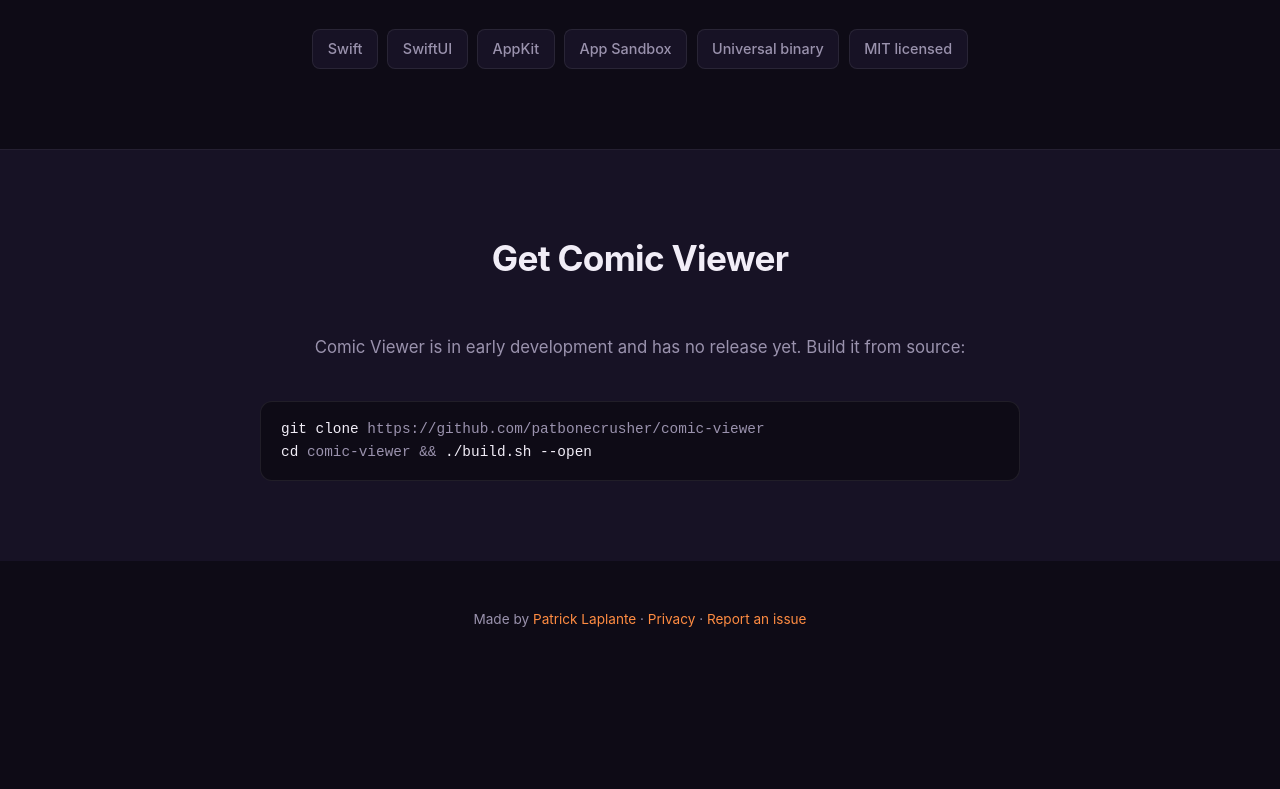
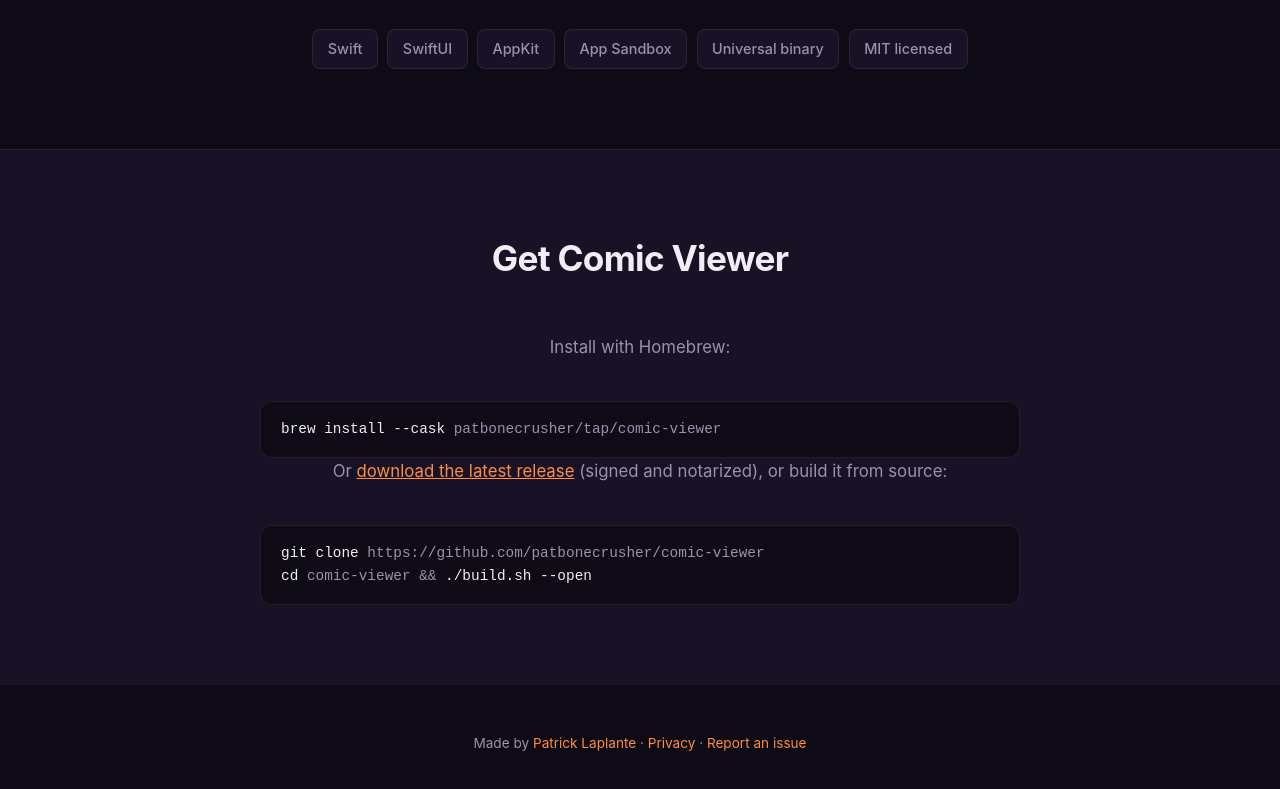
Before and after one commit to patbonecrusher/comic-viewer, a plain HTML site: page docs/index.html in a window 1280 px wide. Shown: the part 2252-3041 px from the top of the page. Before the commit the page ends 2931 px from the top, so only its background shows below. Drawn offline with Linux system fonts and the light colour scheme.

Commit message:
Install instructions for the first release
Co-Authored-By: Claude Fable 5.2 <noreply@anthropic.com>

```diff
--- a/docs/index.html
+++ b/docs/index.html
@@ -87,6 +87,7 @@
 
         .download { padding: 5rem 1.5rem; text-align: center; background: var(--surface); border-top: 1px solid rgba(255,255,255,0.06); }
         .download p { color: var(--text-muted); margin-bottom: 2.5rem; font-size: 1.05rem; }
+        .download a { color: var(--accent-2); }
         .dl-grid { display: grid; grid-template-columns: repeat(auto-fit, minmax(240px, 1fr)); gap: 1rem; max-width: 760px; margin: 0 auto; }
         .dl-card {
             background: var(--bg); border: 1px solid rgba(255,255,255,0.08); border-radius: var(--radius);
@@ -156,7 +157,9 @@
 
 <section class="download" id="download">
     <h2>Get Comic Viewer</h2>
-    <p>Comic Viewer is in early development and has no release yet. Build it from source:</p>
+    <p>Install with Homebrew:</p>
+    <pre><b>brew install --cask</b> patbonecrusher/tap/comic-viewer</pre>
+    <p>Or <a href="https://github.com/patbonecrusher/comic-viewer/releases/latest">download the latest release</a> (signed and notarized), or build it from source:</p>
     <pre><b>git clone</b> https://github.com/patbonecrusher/comic-viewer
 <b>cd</b> comic-viewer &amp;&amp; <b>./build.sh --open</b></pre>
 </section>
```
Also changed, not shown: 1 other file.
